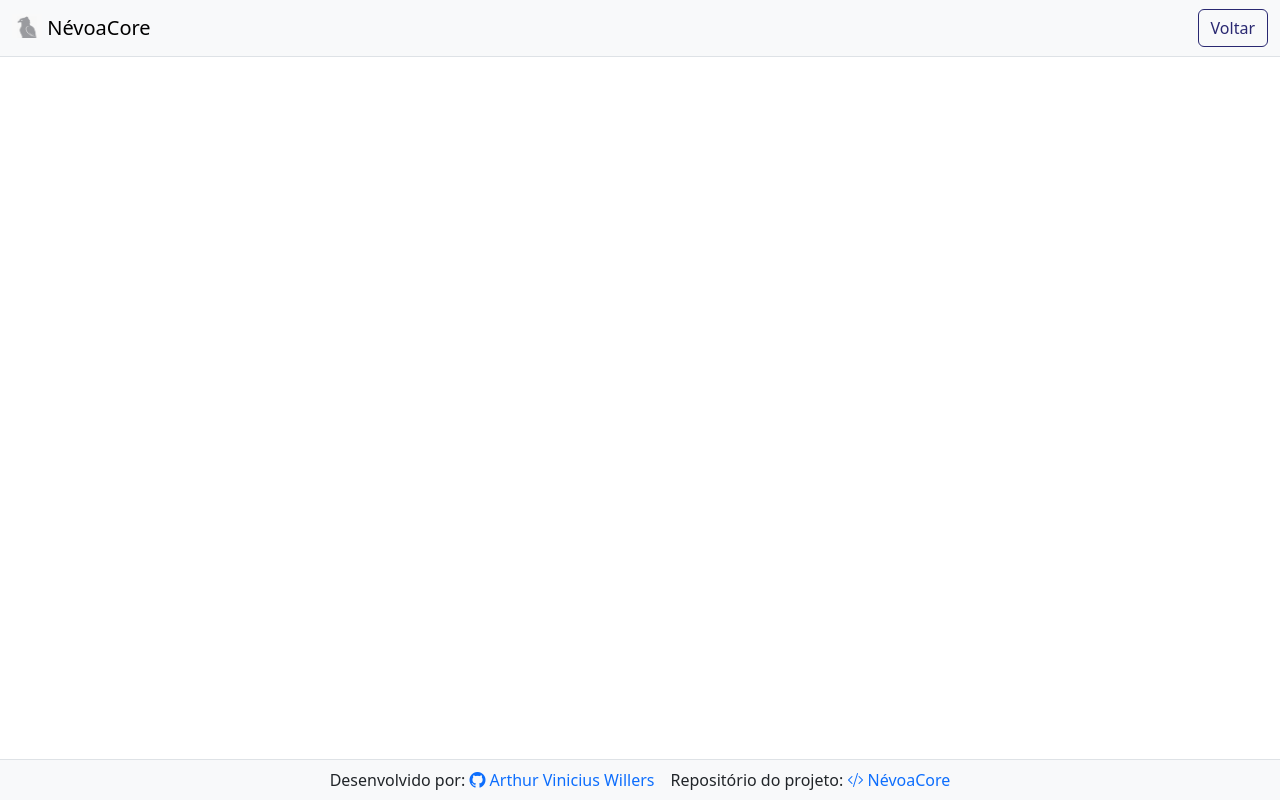
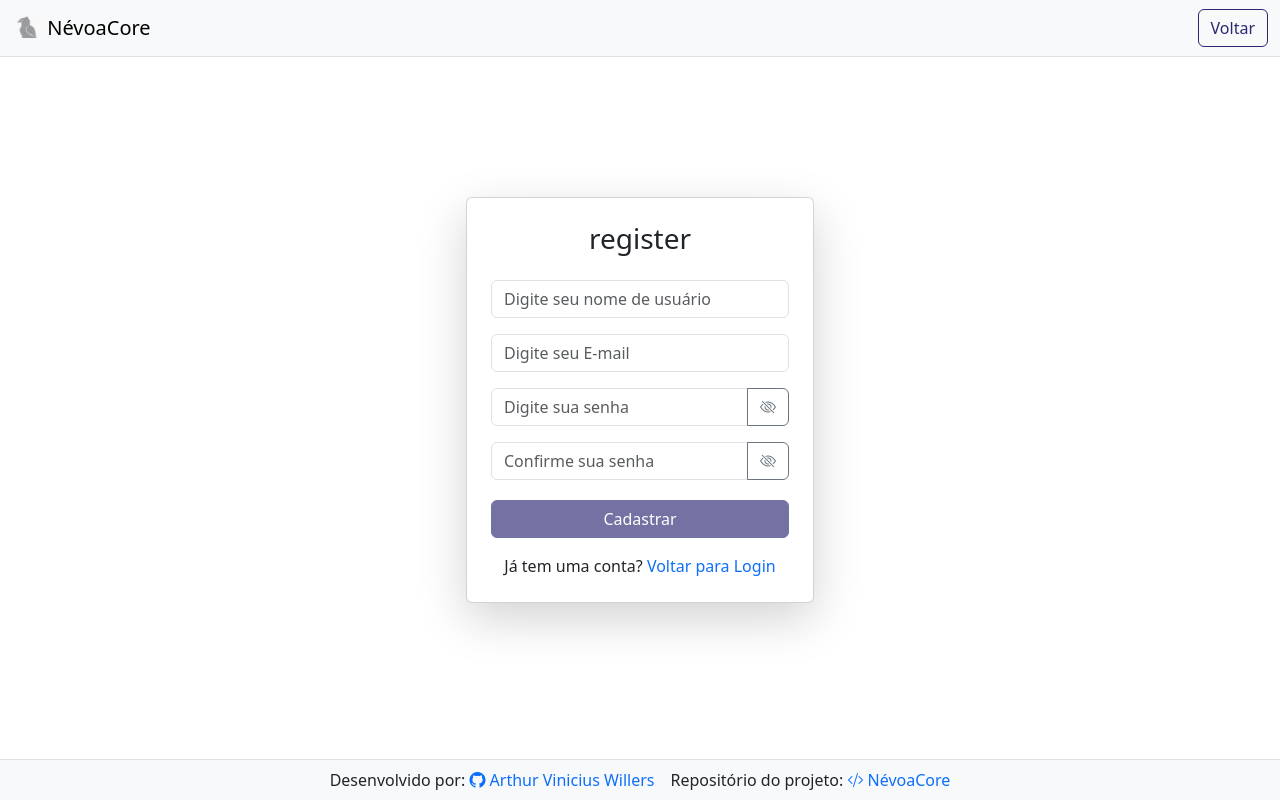
Before and after one commit to ArthurWillers/NevoaCore, a PHP site: page /pages/register.php in a window 1280 px wide. Run offline with PHP 8.4, Linux system fonts and the light colour scheme.

Commit message:
Implement registration form with validation and password visibility toggle

```diff
--- /dev/null
+++ b/assets/js/register.js
@@ -0,0 +1,24 @@
+document.addEventListener('DOMContentLoaded', () => {
+  const userField = document.querySelector('input[name="user_name_register"]');
+  const emailField = document.querySelector('input[name="email"]');
+  const passwordField = document.querySelector('input[name="password_register"]');
+  const confirmField = document.querySelector('input[name="confirm_password_register"]');
+  const registerBtn = document.querySelector('button[name="submit_register"]');
+  const errorMessage = document.getElementById('password_error_message');
+
+  function validateForm() {
+    const userFilled = userField.value.trim() !== '';
+    const emailFilled = emailField.value.trim() !== '';
+    const passFilled = passwordField.value.trim() !== '';
+    const confirmFilled = confirmField.value.trim() !== '';
+    const allFilled = userFilled && emailFilled && passFilled && confirmFilled;
+    const passwordsMatch = passwordField.value === confirmField.value;
+
+    errorMessage.textContent = passwordsMatch ? '' : 'As senhas não coincidem.';
+    registerBtn.disabled = !(allFilled && passwordsMatch);
+  }
+
+  [userField, emailField, passwordField, confirmField].forEach(field => {
+    field.addEventListener('input', validateForm);
+  });
+});
--- a/pages/register.php
+++ b/pages/register.php
@@ -9,13 +9,13 @@
 	<link rel="icon" type="image/x-icon" href="../assets/img/nevoa_logo.png">
 	<?php include '../includes/bootstrap_styles.php' ?>
 	<link rel="stylesheet" href="../assets/css/bootstrap_custom.css">
-	<title>Registro</title>
+	<title>register</title>
 </head>
 
 <body>
 	<?php include '../includes/toast.php' ?>
 
-	<nav class="navbar navbar-expand-lg border-bottom bg-body-tertiary">
+	<nav class="navbar navbar-expand-lg border-bottom bg-body-tertiary fixed-top">
 		<div class="container-fluid">
 			<a class="navbar-brand" href="#">
 				<img src="../assets/img/nevoa_logo.png" alt="Logo" width="30" height="24" class="d-inline-block align-text-top">
@@ -33,9 +33,51 @@
 			</div>
 	</nav>
 
+	<div class="container min-vh-100 d-flex align-items-center justify-content-center">
+		<div class="card shadow-lg p-4">
+			<h3 class="text-center mb-4 squada-one-regular">register</h3>
+			<form method="POST" action="index.php">
+
+				<div class="input-group mb-3">
+					<input type="text" name="user_name_register" class="form-control" placeholder="Digite seu nome de usuário" maxlength="255" required>
+				</div>
+
+				<div class="input-group mb-3">
+					<input type="email" name="email" class="form-control" placeholder="Digite seu E-mail" maxlength="255" required>
+				</div>
+
+				<div class="input-group mb-3">
+					<input type="password" name="password_register" class="form-control" placeholder="Digite sua senha" required>
+					<button class="btn btn-outline-secondary" type="button"
+						onclick="toggle_password_visibility('password_register', this)">
+						<i class="bi bi-eye-slash"></i>
+					</button>
+				</div>
+
+				<div class="input-group">
+					<input type="password" name="confirm_password_register" class="form-control" placeholder="Confirme sua senha" required>
+					<button class="btn btn-outline-secondary" type="button"
+						onclick="toggle_password_visibility('confirm_password_register', this)">
+						<i class="bi bi-eye-slash"></i>
+					</button>
+				</div>
+				<div id="password_error_message" class="form-text text-danger"></div>
+
+				<button type="submit" name="submit_register" class="btn btn-primary w-100 mt-3" disabled>Cadastrar</button>
+
+				<div class="text-center mt-3">
+					<span>Já tem uma conta?</span>
+					<a href="./login.php" class="text-decoration-none cursor-pointer">Voltar para Login</a>
+				</div>
+			</form>
+		</div>
+	</div>
 
 	<?php include '../includes/footer.php' ?>
 	<?php include '../includes/bootstrap_script.php' ?>
+	<script src="../assets/js/register.js"></script>
+	<script src="../assets/js/toast.js"></script>
+	<script src="../assets/js/toggle_password_visibility.js"></script>
 </body>
 
 </html>
```
